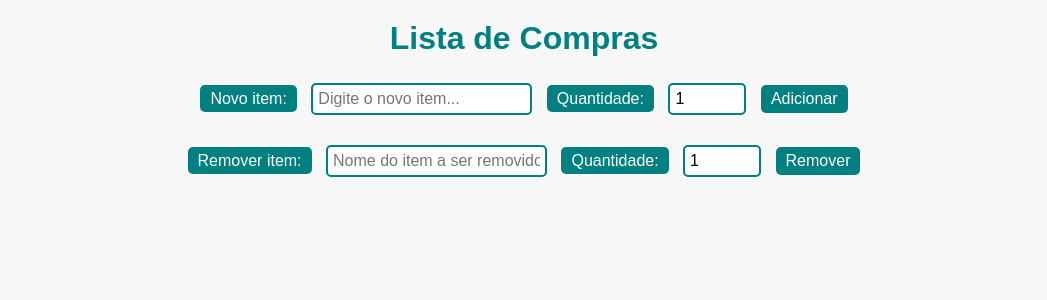
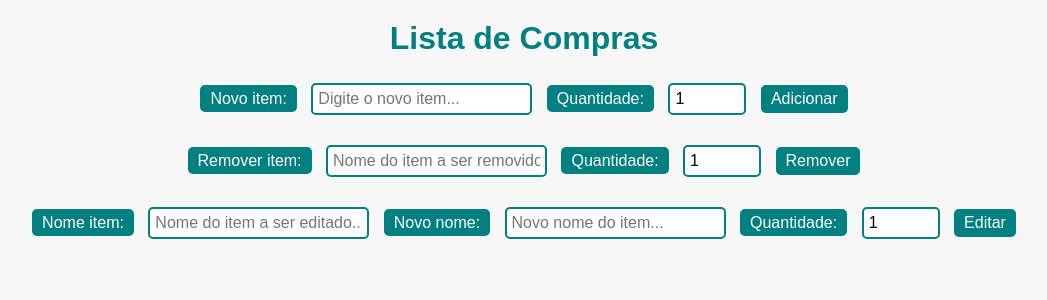
Before and after one commit to GigaDale/CRUD, a Flask app: template CRUD/templates/html/home.html in a window 1280 px wide. Shown: the top 300 px of the page, without its empty margins (116-1163 px from the left). Run offline with Flask 3, Linux system fonts and the light colour scheme; the template is opened without the code that fills it, so the values that code supplies are empty.

Commit message:
Edit item feature

```diff
--- a/CRUD/app.py
+++ b/CRUD/app.py
@@ -27,6 +27,17 @@ def remove_item():
     db.delete_item(name.title())
     return redirect(url_for('home'))
 
+@app.route("/edit_item", methods=['POST'])
+def edit_item():
+    name = request.form['edit_item']
+    quantity = request.form['edit_item_quantidade']
+    new_name = request.form['new_name_item']
+    if not new_name:
+        db.edit_item(name, quantity)
+    else:
+        db.edit_item_with_name(name, quantity, new_name)
+    return redirect(url_for('home'))
+
 
 if __name__ == "__main__":
     app.run(debug=True) # Tirar debug antes de dar deploy
--- a/CRUD/templates/html/home.html
+++ b/CRUD/templates/html/home.html
@@ -21,6 +21,17 @@
       <input type="number" name="remove_item_quantidade" id="remove_item_quantidade" min="1" max="100" value="1">
       <button type="submit">Remover</button>
     </form>
+
+    <form method="POST" action="{{ url_for('edit_item') }}">
+      <label for="edit_item">Nome item:</label>
+      <input type="text" name="edit_item" id="edit_item" placeholder="Nome do item a ser editado..." required>
+      <label for="edit_item">Novo nome:</label>
+      <input type="text" name="new_name_item" id="new_name_item" placeholder="Novo nome do item...">
+      <label for="edit_item_quantidade">Quantidade:</label>
+      <input type="number" name="edit_item_quantidade" id="edit_item_quantidade" min="1" max="100" value="1">
+      <button type="submit">Editar</button>
+    </form>
+
     <ul>
       {% for item in lista %}
         <li data-item-id="{{ item.id }}">
```
Also changed, not shown: CRUD/middlewares/db_middleware.py (+10 -0 lines), 2 other files.
